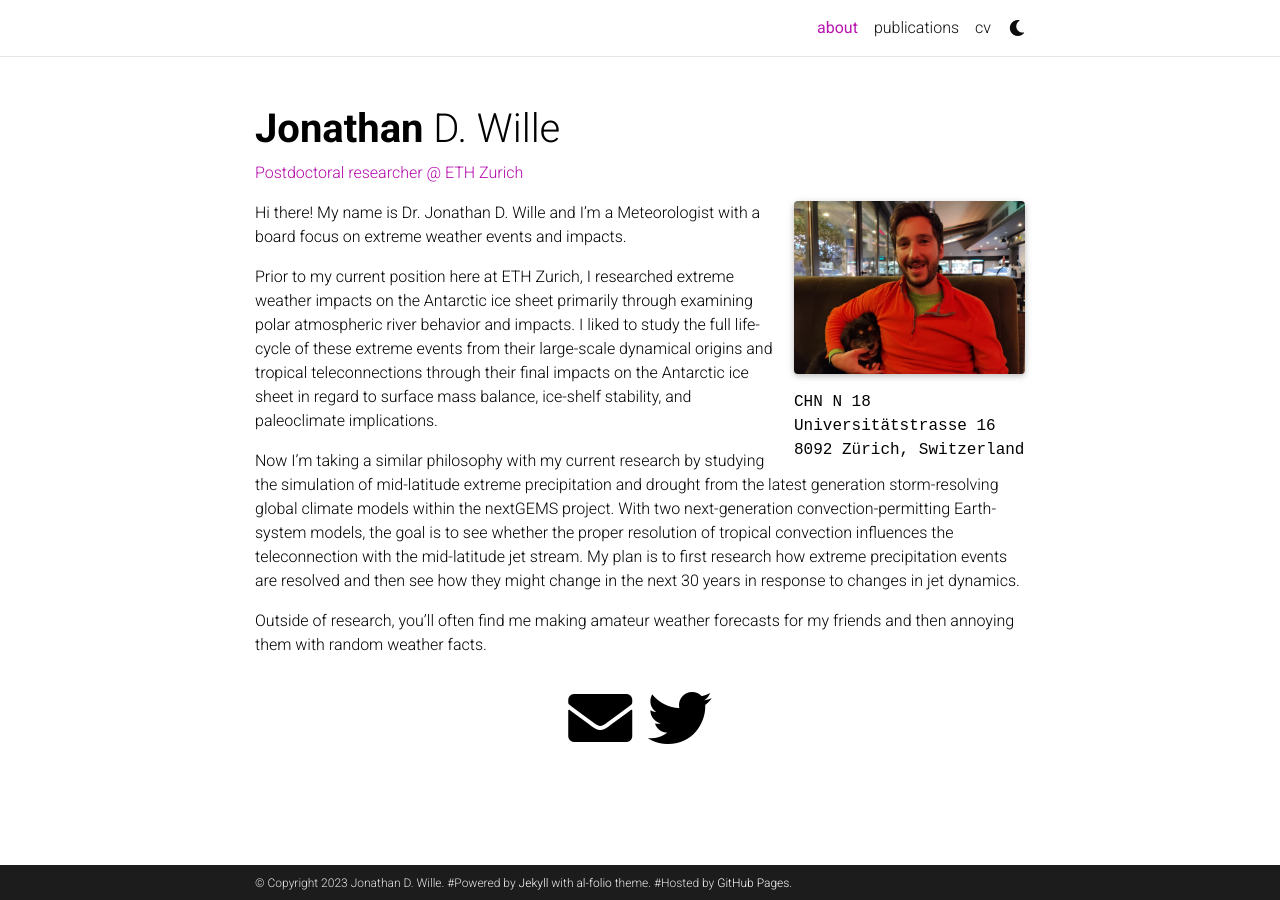
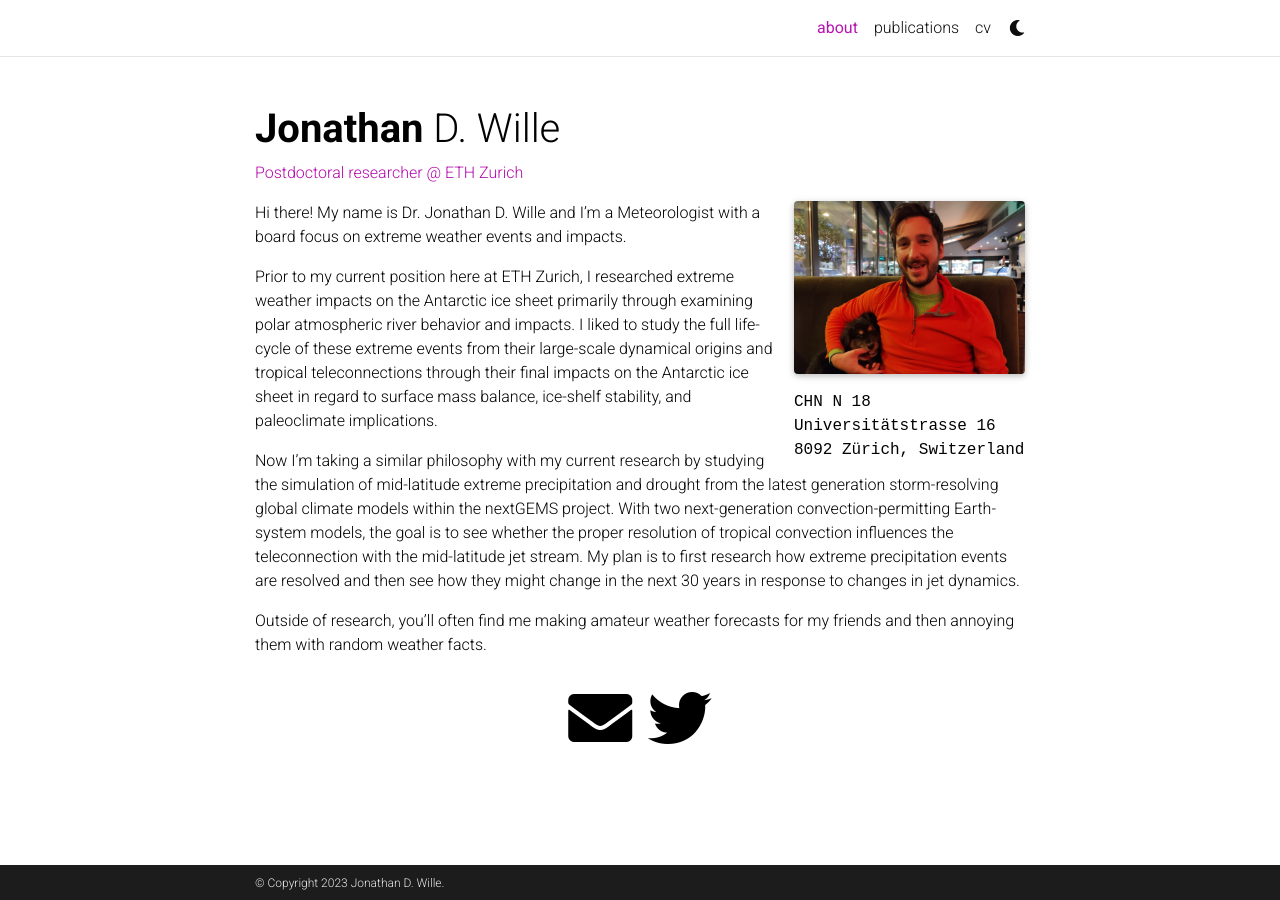
Before and after one commit to jonathanwille/jonathanwille.github.io, a Jekyll site: the page built from _pages/about.md, in a window 1280 px wide. Built offline with Jekyll 4.4.1, drawn with Linux system fonts in a browser that asks for light colours; full-size pictures stand in for the smaller copies a plugin makes; comment, search, counter and statistics services are not loaded; a style sheet for code colours, icons or effects is not loaded; part of the change alters nothing that is shown.

```diff
--- a/_config.yml
+++ b/_config.yml
@@ -9,7 +9,7 @@ last_name: Wille
 email: jonathan.wille@env.ethz.ch
 description: > # the ">" symbol means to ignore newlines until "footer_text:"
   A simple, whitespace theme for academics. Based on [*folio](https://github.com/bogoli/-folio) design.
-footer_text: >
+#footer_text: >
   #Powered by <a href="https://jekyllrb.com/" target="_blank">Jekyll</a> with <a href="https://github.com/alshedivat/al-folio">al-folio</a> theme.
   #Hosted by <a href="https://pages.github.com/" target="_blank">GitHub Pages</a>.
 
```
